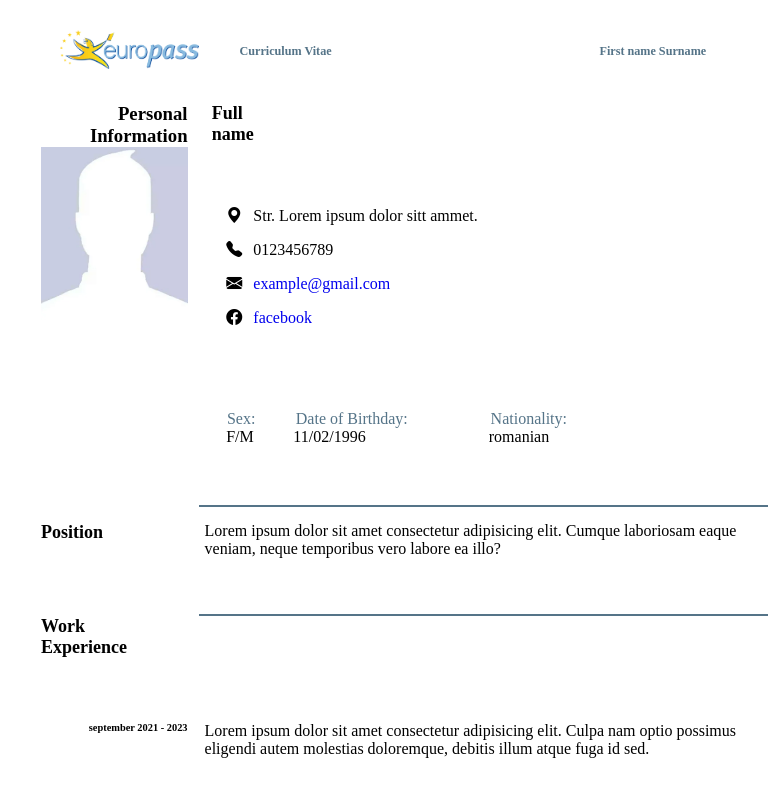
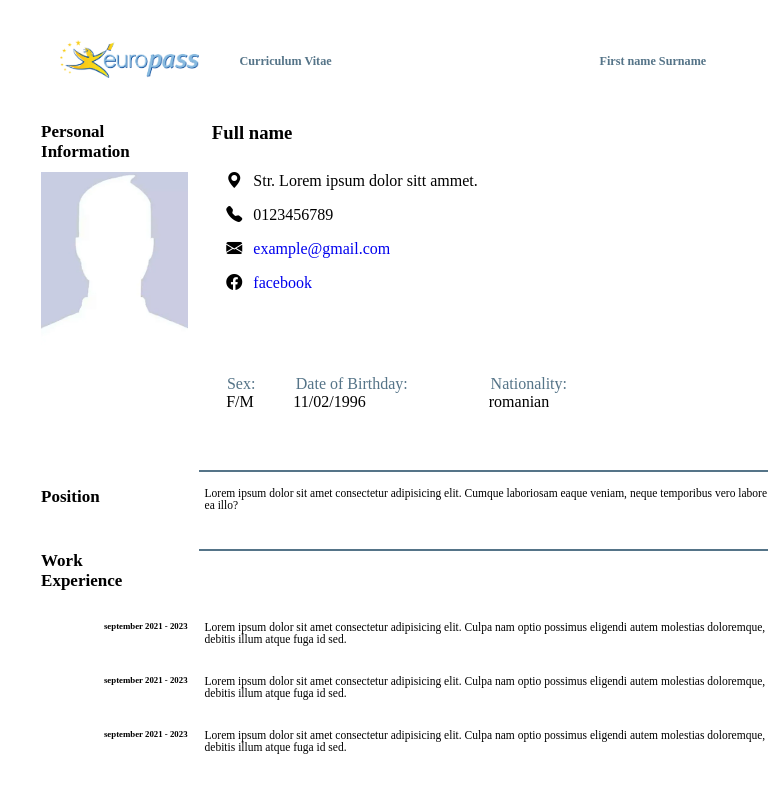
Before and after one commit to raluca1125/europass01, a plain HTML site: page index.html in a window 768 px wide. Shown: the top 785 px of the page. Drawn offline with nearby package versions, Linux system fonts and the light colour scheme.

Commit message:
mai multe modificari

```diff
--- a/css/style.css
+++ b/css/style.css
@@ -31,6 +31,8 @@ header {
 }
 
 img {
+  padding-top: 7%;
+  padding-bottom: 7%;
   width: 100%;
 }
 
@@ -193,11 +195,13 @@ footer {
 header h1 {
   font-size: x-large;
   color: rgb(85, 116, 136);
+  padding-right: 5%;
 }
 
 h2 {
-  margin-bottom: 34px;
-  font-size: large;
+  /* margin-bottom: 34px; */
+  font-size: 27px;
+  padding-right: 70px;
   font-weight: bold;
   text-align: justify;
 }
@@ -215,9 +219,14 @@ h5 {
 
   h2 {
     padding-right: 100%;
+    font-size: 17px;
   }
 
   h5 {
-    font-size: 65%;
+    font-size: 55%;
+  }
+
+  p {
+    font-size: 72%;
   }
 }
--- a/index.html
+++ b/index.html
@@ -21,8 +21,8 @@
   </header>
   <main class="mainContent">
     <section class="leftContent">
+      <h2>Personal Information</h2>
       <div class="personalData">
-        <h3>Personal Information</h3>
         <img src="img/blankPfp.webp" alt="">
         </div>
       </div>
@@ -30,7 +30,7 @@
 
     <section class="rightContent">
       <div class="personalDataTwo">
-          <h2>Full name</h2>
+          <h3>Full name</h3>
 
           <div class="contactList">
             <ul class="contact"><i class="bi bi-geo-alt-fill"></i> <span class="spaceS">Str. Lorem ipsum dolor sitt ammet.</span></ul>
```
